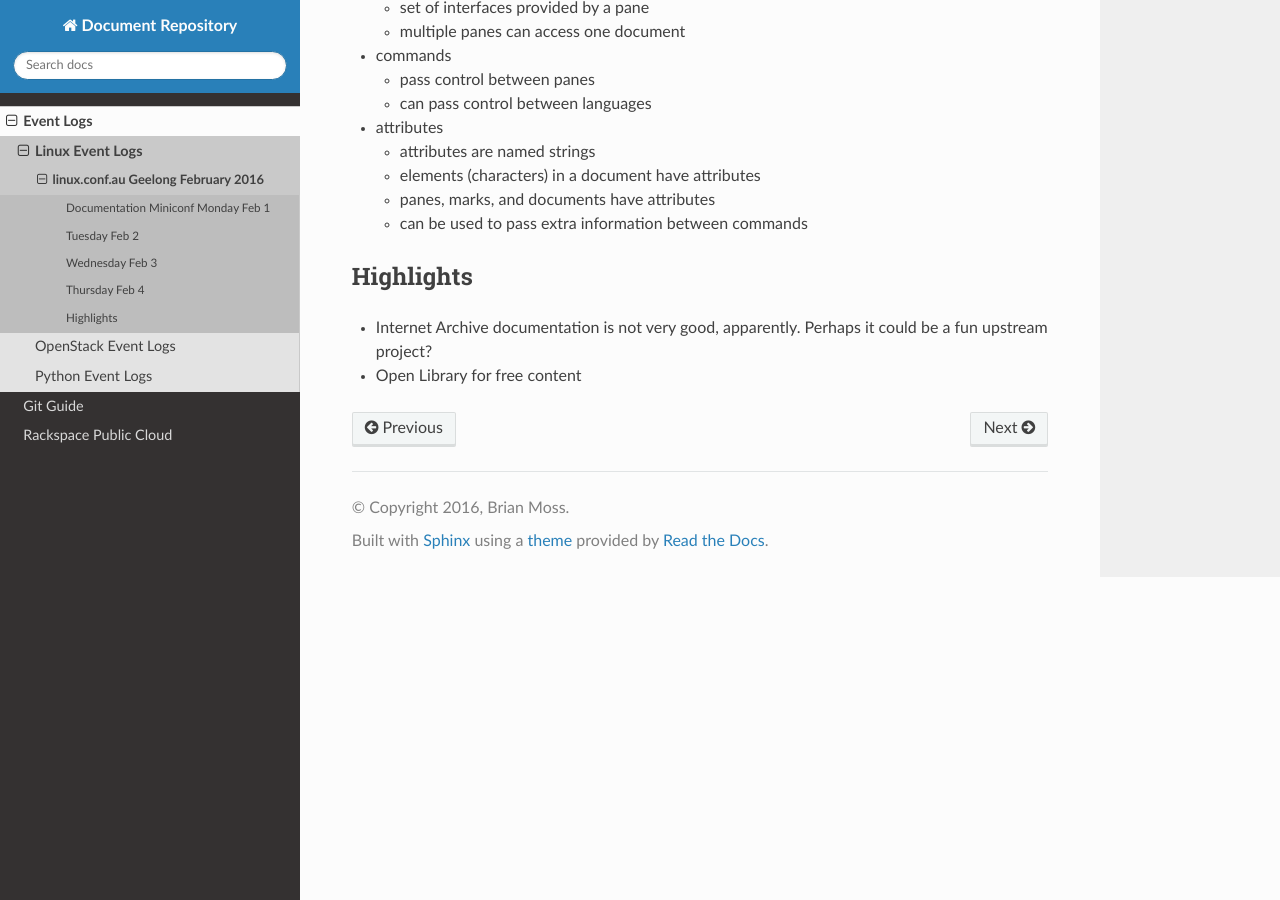
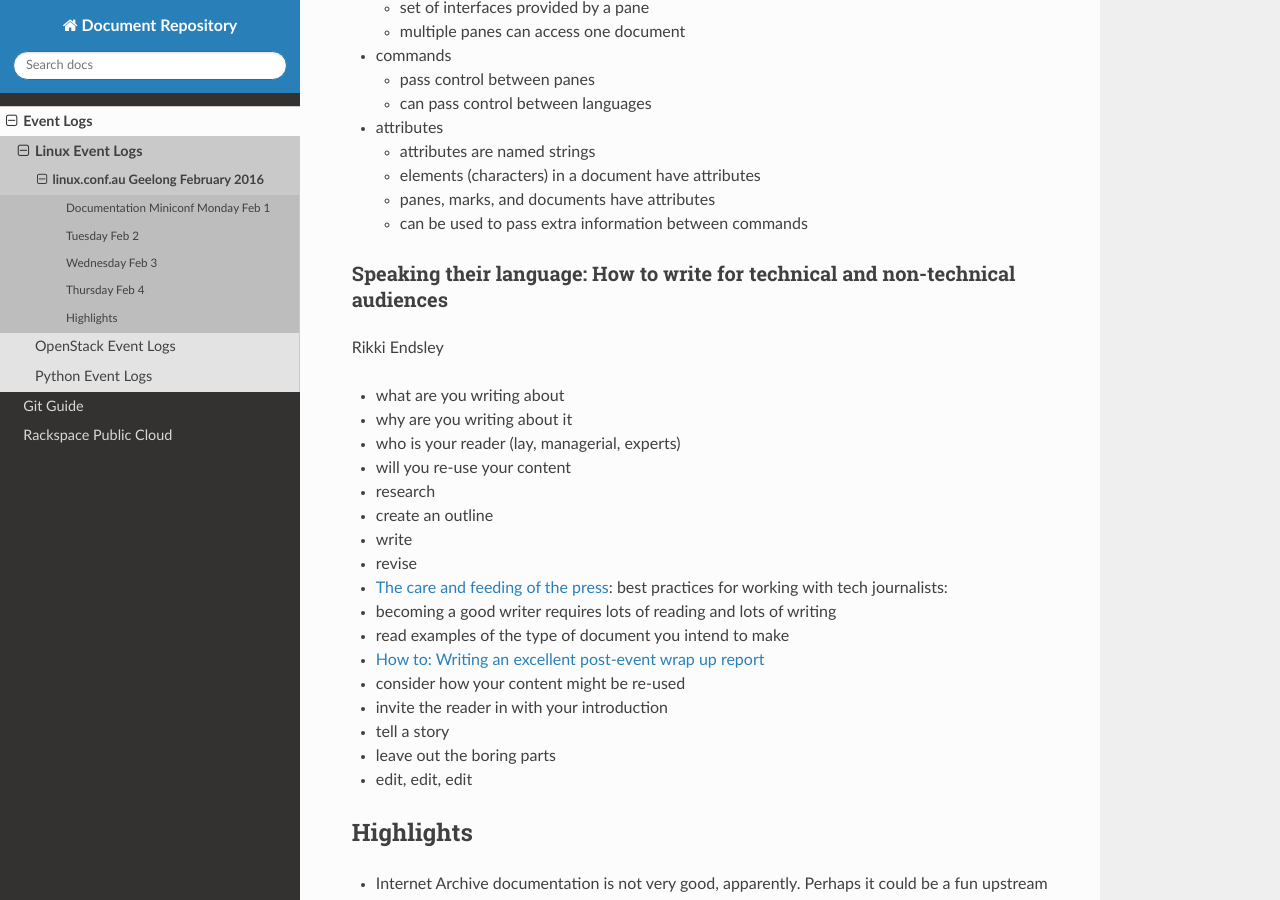
Before and after one commit to tgeles/docs, a Sphinx documentation site: the page built from docs/events/lca_2016.rst, in a window 1280 px wide and 900 px high, scrolled down 8683 px. Built offline with Sphinx 7.4.7 and the Read the Docs theme 2.0.0, drawn with Linux system fonts in a browser that asks for light colours.

Commit message:
Add talk

```diff
--- a/docs/events/lca_2016.rst
+++ b/docs/events/lca_2016.rst
@@ -462,6 +462,31 @@ Neil Brown
   - can be used to pass extra information between commands
 
 
+Speaking their language: How to write for technical and non-technical audiences
+-------------------------------------------------------------------------------
+Rikki Endsley
+
+- what are you writing about
+- why are you writing about it
+- who is your reader (lay, managerial, experts)
+- will you re-use your content
+- research
+- create an outline
+- write
+- revise
+- `The care and feeding of the press
+  <http://netpress.org/care-feeding-press/>`_: best practices for working with
+  tech journalists:
+- becoming a good writer requires lots of reading and lots of writing
+- read examples of the type of document you intend to make
+- `How to: Writing an excellent post-event wrap up report
+  <http://hawthornlandings.org/2013/02/15/how-to-writing-an-excellent-post-event-wrap-up-report/>`_
+- consider how your content might be re-used
+- invite the reader in with your introduction
+- tell a story
+- leave out the boring parts
+- edit, edit, edit
+
 
 Highlights
 ~~~~~~~~~~
```
Also changed, not shown: docs/git-guide/index.rst (+0 -1 lines).
